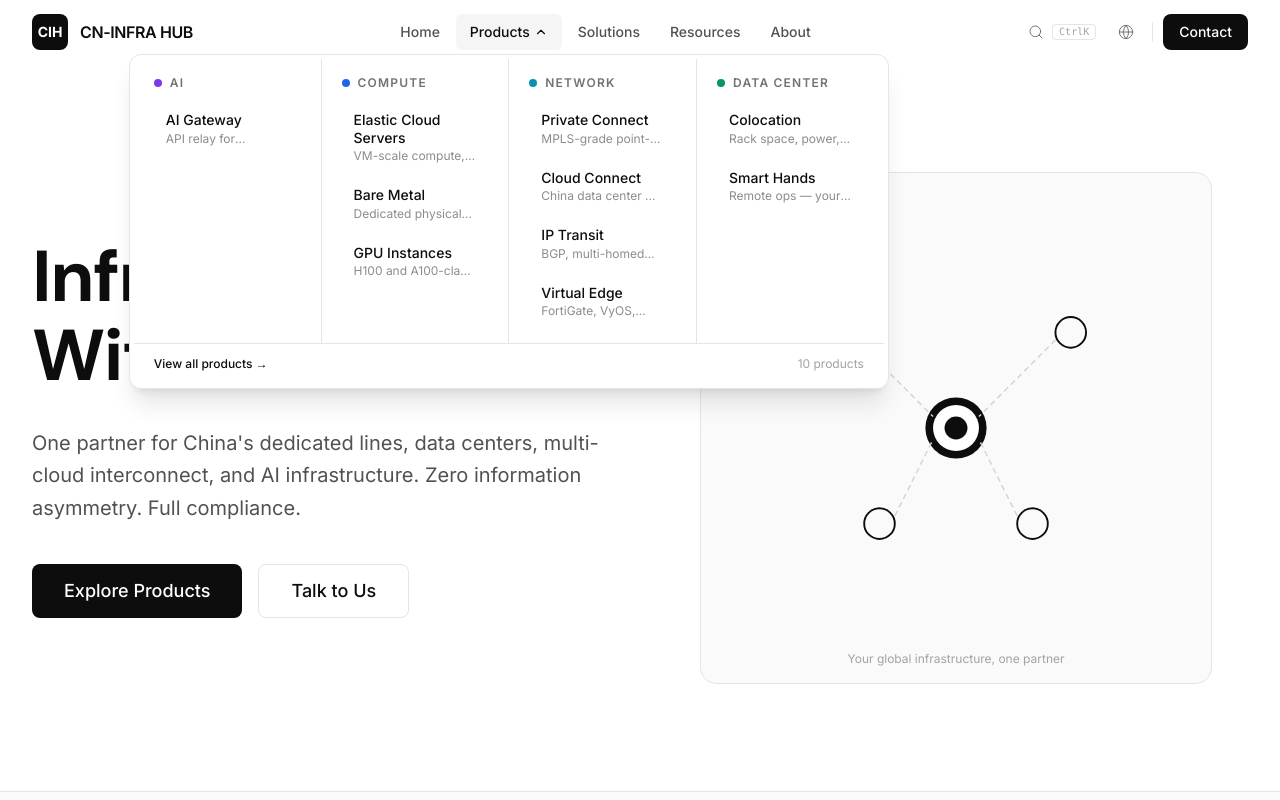
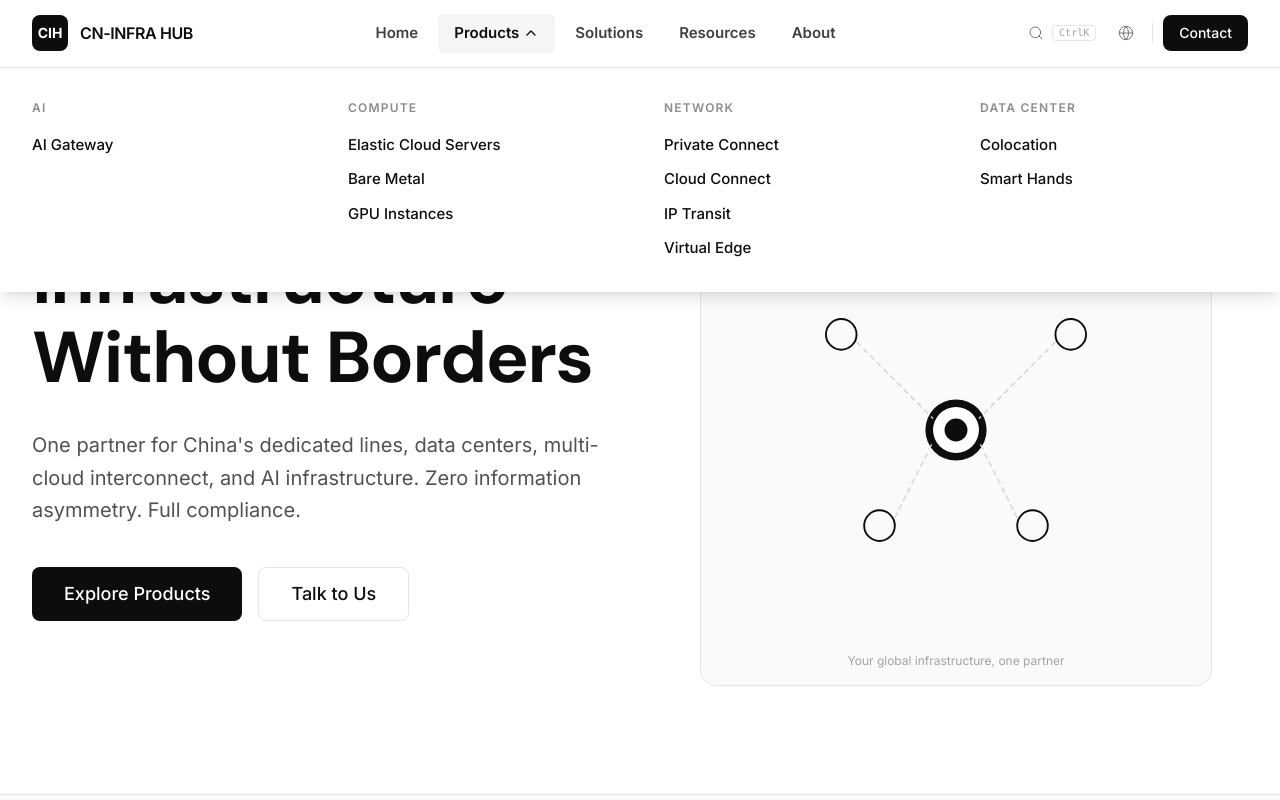
Before and after one commit to emoqbao/cninfrahub, a Next.js app: page / in a window 1280 px wide. Both pictures are taken after a click on the button "Products". Shown: the top 800 px of the page. Built offline with nearby package versions, Linux system fonts and the light colour scheme.

Commit message:
Refine: full-width mega menu, remove decorations, bolder nav

```diff
--- a/src/components/layout/Header.tsx
+++ b/src/components/layout/Header.tsx
@@ -10,13 +10,6 @@ import SearchModal from "@/components/layout/SearchModal";
 import { useLanguage } from "@/lib/i18n/context";
 import { t, languageLabels, type Language } from "@/lib/i18n/translations";
 
-const moduleColors: Record<string, string> = {
-  "AI": "#7c3aed",
-  "COMPUTE": "#2563eb",
-  "NETWORK": "#0891b2",
-  "DATA CENTER": "#059669",
-};
-
 export default function Header() {
   const [scrolled, setScrolled] = useState(false);
   const [megaOpen, setMegaOpen] = useState(false);
@@ -25,6 +18,7 @@ export default function Header() {
   const [langOpen, setLangOpen] = useState(false);
   const megaRef = useRef<HTMLDivElement>(null);
   const langRef = useRef<HTMLDivElement>(null);
+  const headerRef = useRef<HTMLElement>(null);
   const { lang, setLang } = useLanguage();
 
   useEffect(() => {
@@ -46,7 +40,6 @@ export default function Header() {
     return () => document.removeEventListener("mousedown", handleClickOutside);
   }, []);
 
-  // Keyboard shortcut: Cmd/Ctrl+K for search
   useEffect(() => {
     function handleKeyDown(e: KeyboardEvent) {
       if ((e.metaKey || e.ctrlKey) && e.key === "k") {
@@ -68,13 +61,14 @@ export default function Header() {
   return (
     <>
       <header
+        ref={headerRef}
         className={`sticky top-0 z-50 bg-white transition-shadow ${
           scrolled ? "shadow-[0_1px_0_0_#e5e5e5]" : ""
         }`}
       >
         <div className="mx-auto flex max-w-7xl items-center px-6 py-3.5 lg:px-8">
           {/* Logo */}
-          <Link href="/" className="flex items-center gap-3 flex-shrink-0 mr-8">
+          <Link href="/" className="flex items-center gap-3 flex-shrink-0">
             <div className="flex h-9 w-9 items-center justify-center rounded-lg bg-[#0d0d0d] text-sm font-bold text-white">
               CIH
             </div>
@@ -83,77 +77,25 @@ export default function Header() {
             </span>
           </Link>
 
-          {/* Desktop nav — centered */}
-          <nav className="hidden flex-1 items-center justify-center gap-0.5 lg:flex">
+          {/* Desktop nav */}
+          <nav className="hidden flex-1 items-center justify-center gap-1 lg:flex">
             {mainNav.map((item) => {
               if (item.label === "Products") {
                 return (
                   <div key={item.label} ref={megaRef} className="relative">
                     <button
                       onClick={() => { setMegaOpen(!megaOpen); setMobileOpen(false); }}
-                      className={`flex items-center gap-1 rounded-md px-3.5 py-2 text-sm font-medium transition-colors ${
+                      className={`flex items-center gap-1 rounded-md px-4 py-2 text-[15px] font-semibold transition-colors ${
                         megaOpen
                           ? "text-[#0d0d0d] bg-[#f5f5f5]"
-                          : "text-[#525252] hover:text-[#0d0d0d] hover:bg-[#f5f5f5]"
+                          : "text-[#404040] hover:text-[#0d0d0d] hover:bg-[#f5f5f5]"
                       }`}
                     >
                       {t("nav.products", lang)}
                       <ChevronDown
-                        className={`h-3.5 w-3.5 transition-transform ${megaOpen ? "rotate-180" : ""}`}
+                        className={`h-4 w-4 transition-transform ${megaOpen ? "rotate-180" : ""}`}
                       />
                     </button>
-                    {megaOpen && (
-                      <div className="absolute left-1/2 -translate-x-1/2 top-full mt-1 w-[760px] rounded-xl border border-[#e5e5e5] bg-white p-1 shadow-xl">
-                        <div className="flex divide-x divide-[#e5e5e5]">
-                          {productModules.map((mod) => {
-                            const modProducts = products.filter((p) => p.module === mod);
-                            const color = moduleColors[mod] || "#0d0d0d";
-                            return (
-                              <div key={mod} className="flex-1 px-5 py-4">
-                                <div className="flex items-center gap-2 mb-3">
-                                  <span
-                                    className="block w-2 h-2 rounded-full flex-shrink-0"
-                                    style={{ backgroundColor: color }}
-                                  />
-                                  <p className="text-xs font-semibold uppercase tracking-widest text-[#737373]">
-                                    {mod}
-                                  </p>
-                                </div>
-                                <ul className="space-y-1.5">
-                                  {modProducts.map((p) => (
-                                    <li key={p.id}>
-                                      <Link
-                                        href={`/products/#${p.id}`}
-                                        onClick={() => setMegaOpen(false)}
-                                        className="block rounded-md px-3 py-2 text-sm hover:bg-[#f5f5f5] transition-colors leading-tight"
-                                      >
-                                        <div className="font-medium text-[#0d0d0d]">{p.name}</div>
-                                        <div className="text-xs text-[#8c8c8c] mt-0.5 line-clamp-1">
-                                          {p.tagline}
-                                        </div>
-                                      </Link>
-                                    </li>
-                                  ))}
-                                </ul>
-                              </div>
-                            );
-                          })}
-                        </div>
-                        {/* Footer */}
-                        <div className="border-t border-[#e5e5e5] px-5 py-3 flex items-center justify-between">
-                          <Link
-                            href="/products/"
-                            onClick={() => setMegaOpen(false)}
-                            className="text-xs font-medium text-[#0d0d0d] hover:text-[#404040] transition-colors"
-                          >
-                            {t("mega.viewAll", lang)} &rarr;
-                          </Link>
-                          <span className="text-xs text-[#a3a3a3]">
-                            {products.length} {t("mega.products", lang)}
-                          </span>
-                        </div>
-                      </div>
-                    )}
                   </div>
                 );
               }
@@ -161,7 +103,7 @@ export default function Header() {
                 <Link
                   key={item.label}
                   href={item.href}
-                  className="rounded-md px-3.5 py-2 text-sm font-medium text-[#525252] hover:text-[#0d0d0d] hover:bg-[#f5f5f5] transition-colors"
+                  className="rounded-md px-4 py-2 text-[15px] font-semibold text-[#404040] hover:text-[#0d0d0d] hover:bg-[#f5f5f5] transition-colors"
                 >
                   {t(`nav.${item.label.toLowerCase()}`, lang)}
                 </Link>
@@ -170,8 +112,7 @@ export default function Header() {
           </nav>
 
           {/* Right actions */}
-          <div className="hidden items-center gap-1 lg:flex flex-shrink-0 ml-8">
-            {/* Search */}
+          <div className="hidden items-center gap-1 lg:flex flex-shrink-0">
             <button
               onClick={() => setSearchOpen(true)}
               className="flex items-center gap-2 rounded-md px-2.5 py-2 text-sm text-[#737373] hover:text-[#0d0d0d] hover:bg-[#f5f5f5] transition-colors"
@@ -183,7 +124,6 @@ export default function Header() {
               </span>
             </button>
 
-            {/* Language switcher */}
             <div ref={langRef} className="relative">
               <button
                 onClick={() => setLangOpen(!langOpen)}
@@ -211,7 +151,6 @@ export default function Header() {
               )}
             </div>
 
-            {/* Separator */}
             <div className="w-px h-5 bg-[#e5e5e5] mx-1.5" />
 
             <Button href="/contact/" variant="primary" size="sm">
@@ -229,6 +168,38 @@ export default function Header() {
           </button>
         </div>
 
+        {/* Mega menu — full width panel */}
+        {megaOpen && (
+          <div className="absolute left-0 right-0 top-full border-t border-[#e5e5e5] bg-white shadow-lg">
+            <div className="mx-auto max-w-7xl px-6 py-8 lg:px-8">
+              <div className="grid grid-cols-4 gap-x-12 gap-y-6">
+                {productModules.map((mod) => (
+                  <div key={mod}>
+                    <p className="mb-4 text-xs font-semibold uppercase tracking-widest text-[#8c8c8c]">
+                      {mod}
+                    </p>
+                    <ul className="space-y-2.5">
+                      {products
+                        .filter((p) => p.module === mod)
+                        .map((p) => (
+                          <li key={p.id}>
+                            <Link
+                              href={`/products/#${p.id}`}
+                              onClick={() => setMegaOpen(false)}
+                              className="text-[15px] font-medium text-[#0d0d0d] hover:text-[#404040] transition-colors"
+                            >
+                              {p.name}
+                            </Link>
+                          </li>
+                        ))}
+                    </ul>
+                  </div>
+                ))}
+              </div>
+            </div>
+          </div>
+        )}
+
         {/* Mobile menu */}
         {mobileOpen && (
           <div className="border-t border-[#e5e5e5] bg-white px-6 pb-6 pt-4 lg:hidden">
@@ -238,7 +209,7 @@ export default function Header() {
                   key={item.label}
                   href={item.href}
                   onClick={() => setMobileOpen(false)}
-                  className="rounded-md px-3 py-2.5 text-base font-medium text-[#0d0d0d] hover:bg-[#f5f5f5]"
+                  className="rounded-md px-3 py-2.5 text-base font-semibold text-[#0d0d0d] hover:bg-[#f5f5f5]"
                 >
                   {t(`nav.${item.label.toLowerCase()}`, lang)}
                 </Link>
@@ -252,17 +223,12 @@ export default function Header() {
                     key={p.id}
                     href={`/products/#${p.id}`}
                     onClick={() => setMobileOpen(false)}
-                    className="flex items-center gap-2 rounded-md px-3 py-2 text-sm text-[#404040] hover:bg-[#f5f5f5]"
+                    className="block rounded-md px-3 py-2 text-sm text-[#404040] hover:bg-[#f5f5f5]"
                   >
-                    <span
-                      className="inline-block w-1.5 h-1.5 rounded-full flex-shrink-0"
-                      style={{ backgroundColor: moduleColors[p.module] || "#0d0d0d" }}
-                    />
                     {p.name}
                   </Link>
                 ))}
               </div>
-              {/* Mobile search */}
               <div className="mt-3 border-t border-[#e5e5e5] pt-4">
                 <button
                   onClick={() => { setMobileOpen(false); setSearchOpen(true); }}
@@ -272,7 +238,6 @@ export default function Header() {
                   {t("search.placeholder", lang)}
                 </button>
               </div>
-              {/* Mobile language */}
               <div className="mt-2 flex gap-2">
                 {(Object.keys(languageLabels) as Language[]).map((l) => (
                   <button
@@ -298,7 +263,6 @@ export default function Header() {
         )}
       </header>
 
-      {/* Search Modal */}
       <SearchModal open={searchOpen} onClose={() => setSearchOpen(false)} lang={lang} />
     </>
   );
```
